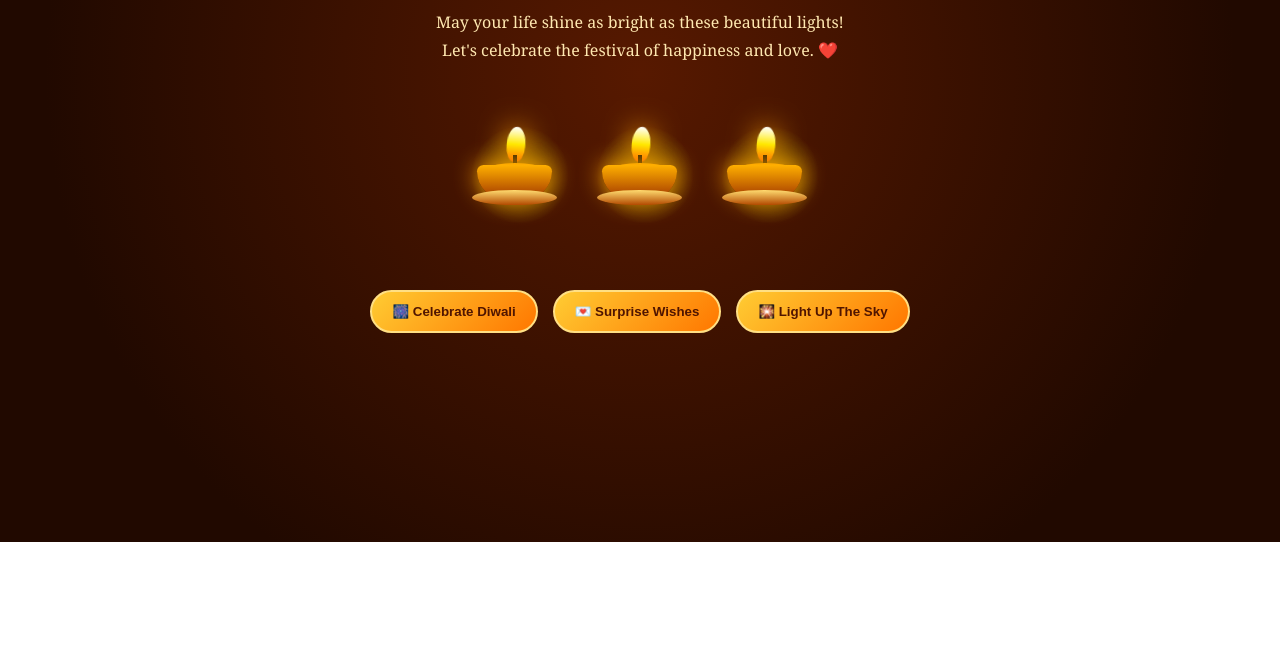
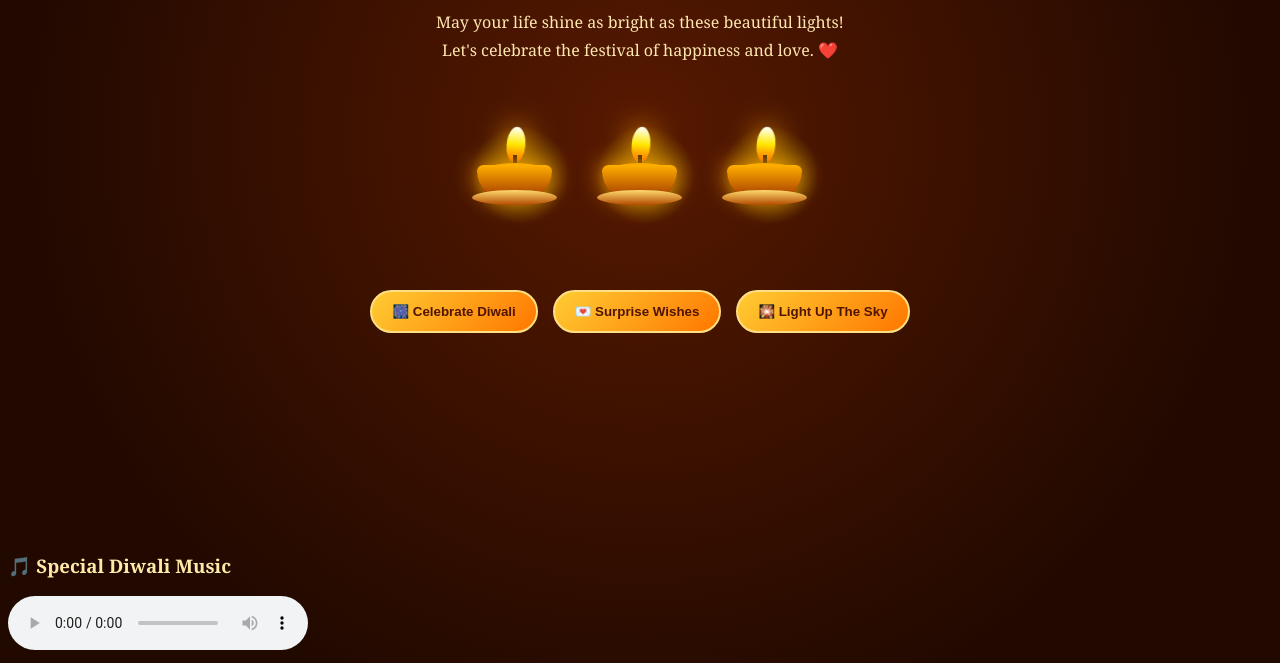
Before and after one commit to prince487000/DiwaliGift, a plain HTML site: page index.html in a window 1280 px wide. Shown: the part 394-1057 px from the top of the page. Before the commit the page ends 936 px from the top, so only its background shows below. Drawn offline with Linux system fonts and the light colour scheme.

Commit message:
Update index.html

```diff
--- a/index.html
+++ b/index.html
@@ -94,6 +94,16 @@
 
 </div>
 
+<div class="music-player">
+
+    <h3>🎵 Special Diwali Music</h3>
+
+    <audio controls loop>
+        <source src="song.mp3" type="audio/mpeg">
+    </audio>
+
+</div>
+
 <script src="script.js"></script>
 
 </body>
```
